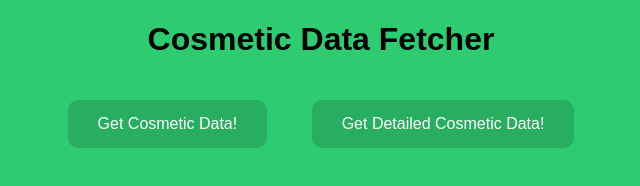
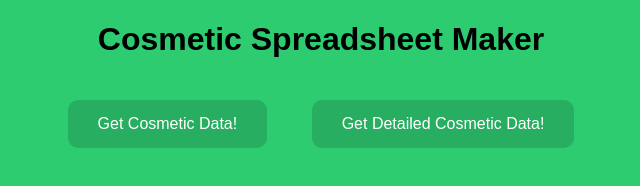
Before and after one commit to vestriaa/GRAB-Cosmetic-Spreadsheet, a plain HTML site: page index.html in a window 1280 px wide. Shown: the whole page, without its empty margins (319-959 px from the left). Drawn offline with Linux system fonts and the light colour scheme.

Commit message:
change text

```diff
--- a/index.html
+++ b/index.html
@@ -3,7 +3,7 @@
 <head>
     <meta charset="UTF-8">
     <meta name="viewport" content="width=device-width, initial-scale=1.0">
-    <title>Cosmetic Data Fetcher</title>
+    <title>Cosmetic Spreadsheet Maker</title>
     <script src="https://cdnjs.cloudflare.com/ajax/libs/xlsx/0.18.5/xlsx.full.min.js"></script>
     <style>
         body {
@@ -28,7 +28,7 @@
     </style>
 </head>
 <body>
-    <h1>Cosmetic Data Fetcher</h1>
+    <h1>Cosmetic Spreadsheet Maker</h1>
     <button class="btn" onclick="fetchCosmeticData()">Get Cosmetic Data!</button>
     <button class="btn" onclick="fetchDetailedCosmeticData()">Get Detailed Cosmetic Data!</button>
 
```
